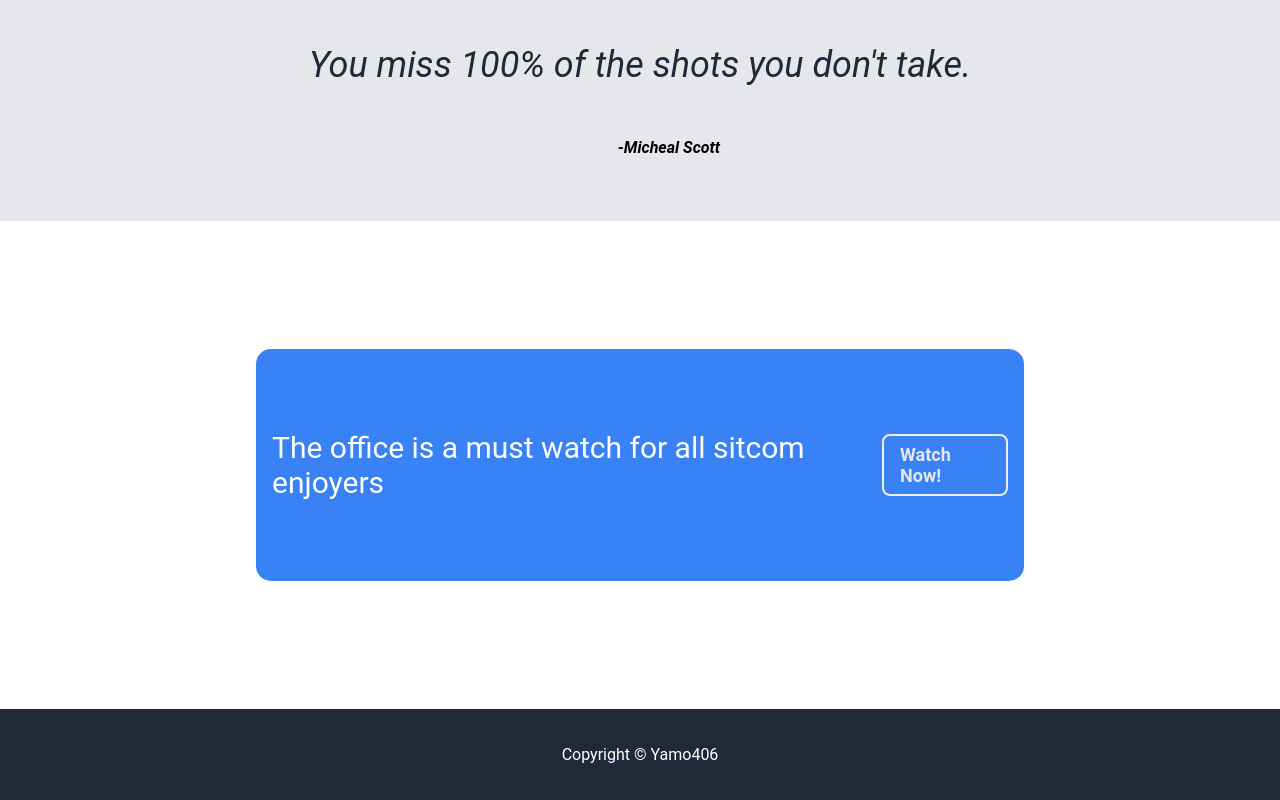
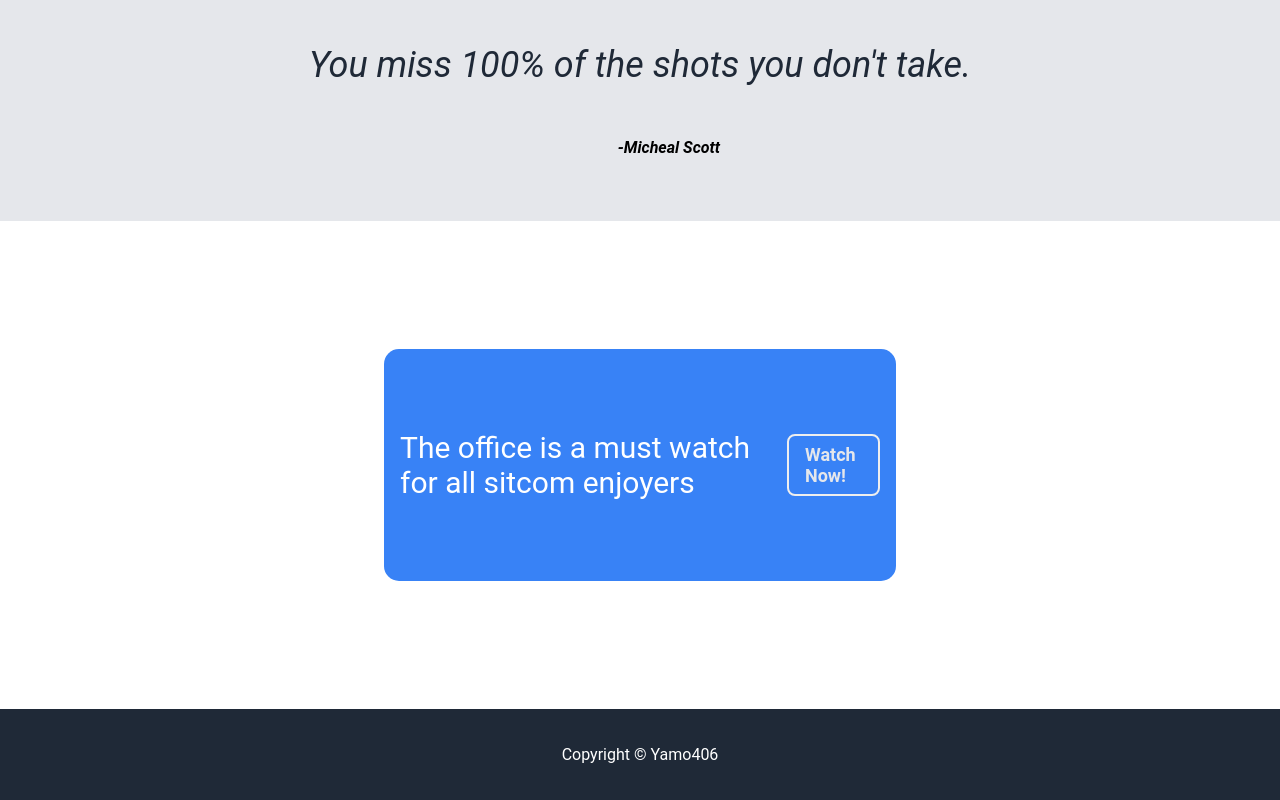
Before and after one commit to Yamo406/TOP-The-Office-Landing-Page, a plain HTML site: page index.html in a window 1280 px wide. Shown: the part 1062-1862 px from the top of the page. Drawn offline with Linux system fonts and the light colour scheme.

Commit message:
finish html & Css

```diff
--- a/style.css
+++ b/style.css
@@ -150,7 +150,7 @@ a
     display: flex;
     max-width: 1200px ;
     height: 200px;
-    margin: 64px 128px;
+    margin: 64px 256px;
     padding: 16px;
 }
 
```
